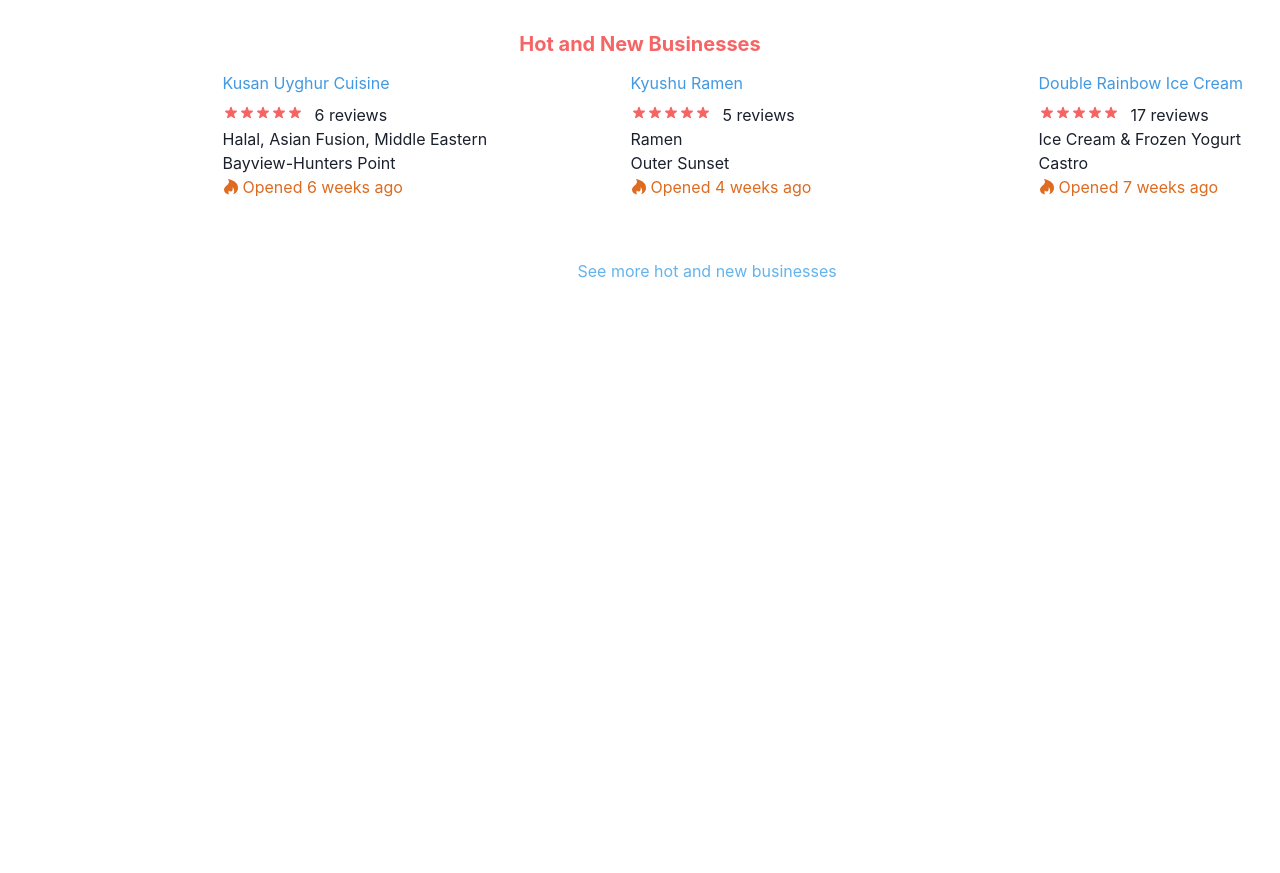
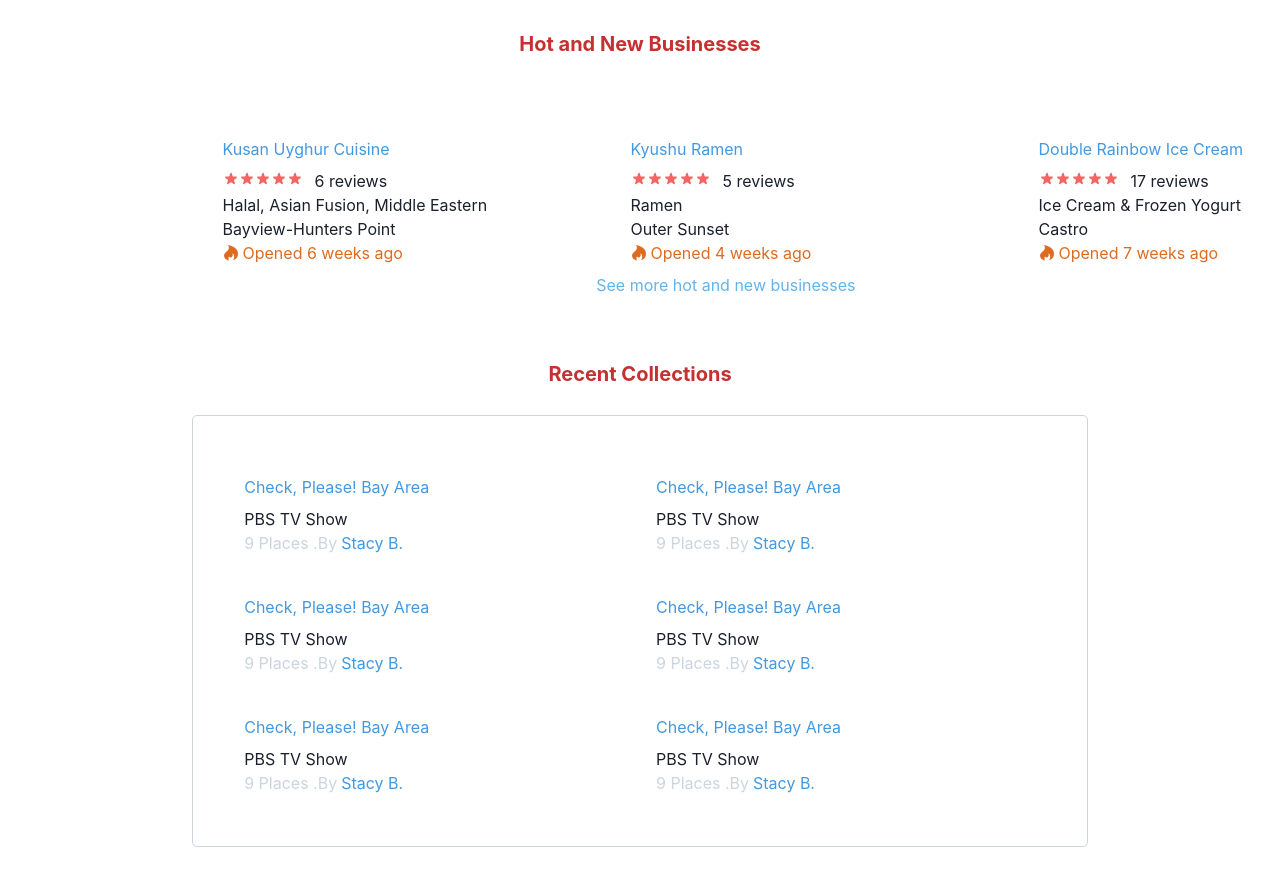
Before and after one commit to gadzorgenu/Yelp-landingPage-Clone, a React (Create React App) app in the folder yelp/: page /home in a window 1280 px wide. Shown: the part 1460-2333 px from the top of the page. Before the commit the page ends 1743 px from the top, so only its background shows below. Built offline with nearby package versions, Linux system fonts and the light colour scheme; what styletron-engine-atomic, styletron-react would draw is missing.

Commit message:
Modified new businesses component

```diff
--- a/yelp/src/Components/Alert.js
+++ b/yelp/src/Components/Alert.js
@@ -20,9 +20,9 @@
                     <Text fontSize='20px' mt={4} mx={3} fontWeight='bold'>You can always order in </Text>
                 </Flex>
                 <Box d='flex' fontSize='15px' color='blue.400' mt={6} ml='600px'>
-                    <Link>Delivery</Link>
-                    <Link ml={4}>Pizza Delivery</Link>
-                    <Link ml={4}>Chinese Food Delivery</Link>
+                    <Link href='https://www.yelp.com/search?find_desc=Delivery&find_loc=San+Francisco%2C+CA'>Delivery</Link>
+                    <Link href='https://www.yelp.com/search?find_desc=+Pizza+Delivery&find_loc=San+Francisco%2C+CA' ml={4}>Pizza Delivery</Link>
+                    <Link href='https://www.yelp.com/search?find_desc=+Chinese+Food+Delivery&find_loc=San+Francisco%2C+CA' ml={4}>Chinese Food Delivery</Link>
                 </Box>
                 <CloseButton mt={5} ml={5} onClose={onClose}/>
             </Flex>
--- a/yelp/src/Components/Branches.js
+++ b/yelp/src/Components/Branches.js
@@ -5,7 +5,7 @@
 
     return(
         <Box my='50px'>
-            <Text color='red.400' fontWeight='bold' textAlign='center' fontSize='30px' > Yelp San Fransisco</Text>
+            <Text color='red.600' fontWeight='bold' textAlign='center' fontSize='30px' > Yelp San Fransisco</Text>
             <Flex mt={3} justify='center' fontSize='20px' color='gray.500'>
                 <Link mr={4} _hover={{ borderBottomWidth:'3px', borderColor:'red.500'}}>New York</Link>
                 <Link mr={4} _hover={{ borderBottomWidth:'3px', borderColor:'red.500'}}>San Jose</Link>
--- a/yelp/src/Components/Cards/BusinessCard.js
+++ b/yelp/src/Components/Cards/BusinessCard.js
@@ -25,7 +25,7 @@
     return (
         <Box >
             <a href='/home'>
-                <Box boxSize="2xs" h='210px' bgColor='white' mb={12} _hover={{boxShadow:'xl'}}>
+                <Box boxSize="2xs" h='210px' borderWidth='1px' borderColor='gray.300' bgColor='white' mb={12} _hover={{boxShadow:'xl'}}>
                     <Image src={images(title)}  alt={title}/>
                     <Text textAlign='center' py={2}>{title}</Text>
                 </Box>
--- a/yelp/src/Components/Cards/NewBusinessCard.js
+++ b/yelp/src/Components/Cards/NewBusinessCard.js
@@ -21,7 +21,7 @@
     }
     return (
         <Box>
-            <Box pl='20px' py='1%' boxSize="sm" h='200px' >
+            <Box pl='20px' py='1%' boxSize="sm" h='10%' my='1%' >
                 {/* <Image src={images(number)}  alt={title}/> */}
                 <Text color='blue.400' py={2}>{title}</Text>
                 <Flex>
--- /dev/null
+++ b/yelp/src/Components/Collection.js
@@ -0,0 +1,17 @@
+import React from 'react'
+import {Box,Text,Image, Flex, Icon} from '@chakra-ui/react'
+
+const Collection = ({location, title, numOfPlaces, name}) => {
+    return (
+       <Box >
+           <Text color='blue.400' py={2}>{location}</Text>
+           <Text>{title}</Text>
+            <Flex>
+                <Text color='gray.300'>{numOfPlaces} .By </Text>
+                <Text color='blue.400' ml={1}>{name}</Text>
+            </Flex>
+       </Box>
+    )
+}
+
+export default Collection
--- a/yelp/src/Components/NewBusiness.js
+++ b/yelp/src/Components/NewBusiness.js
@@ -1,5 +1,5 @@
 import React from 'react'
-import {Box,Text, Grid,Link} from '@chakra-ui/react'
+import {Box,Text, Grid} from '@chakra-ui/react'
 import NewBusinessCard from './Cards/NewBusinessCard'
 
 const NewBusiness = () => {
@@ -35,8 +35,8 @@
 ]
     return (
        <Box mx='15px'>
-           <Text color='red.400' fontWeight='bold' textAlign='center' fontSize='20px'>Hot and New Businesses</Text>
-           <Box mx='15%' >
+           <Text color='red.600' fontWeight='bold' textAlign='center' fontSize='20px'>Hot and New Businesses</Text>
+           <Box mx='15%' my='5%' >
                 <Grid templateColumns='repeat(4, 1fr)' gap={6} >
                     {
                         data.map((item) => (
@@ -52,8 +52,9 @@
                         ))
                     }
                 </Grid>
+            <Text as='a' href='/home' ml='45%' color='blue.300' textAlign='center'> See more hot and new businesses</Text>
             </Box>
-            <Text as='a' href='/home' ml='45%' color='blue.300' textAlign='center'> See more hot and new businesses</Text>
+            <Text color='red.600' fontWeight='bold' textAlign='center' fontSize='20px'>Recent Collections</Text>
        </Box>
     )
 }
--- a/yelp/src/Pages/home.js
+++ b/yelp/src/Pages/home.js
@@ -8,6 +8,8 @@
 import BusinessCard from '../Components/Cards/BusinessCard'
 import Branches from '../Components/Branches'
 import NewBusiness from '../Components/NewBusiness'
+import Collection from '../Components/Collection'
+
 const Home = () => {
 
     const Business =[
@@ -26,6 +28,50 @@
         {
             id: 4,
             title: 'Dentists'
+        }
+    ]
+    const collections=[
+        {
+            id:1,
+            location: 'Check, Please! Bay Area',
+            title: 'PBS TV Show',
+            numOfPlaces: '9 Places',
+            name: 'Stacy B.'
+        },
+        {
+            id:2,
+            location: 'Check, Please! Bay Area',
+            title: 'PBS TV Show',
+            numOfPlaces: '9 Places',
+            name: 'Stacy B.'
+        },
+        {
+            id:3,
+            location: 'Check, Please! Bay Area',
+            title: 'PBS TV Show',
+            numOfPlaces: '9 Places',
+            name: 'Stacy B.'
+        },
+        {
+            id:4,
+            location: 'Check, Please! Bay Area',
+            title: 'PBS TV Show',
+            numOfPlaces: '9 Places',
+            name: 'Stacy B.'
+        },
+        {
+            id:5,
+            location: 'Check, Please! Bay Area',
+            title: 'PBS TV Show',
+            numOfPlaces: '9 Places',
+            name: 'Stacy B.'
+        },
+        {
+            id:6,
+            location: 'Check, Please! Bay Area',
+            title: 'PBS TV Show',
+            numOfPlaces: '9 Places',
+            name: 'Stacy B.'
         }
     ]
     return (
@@ -53,7 +99,7 @@
                     </Box>
                 </Box>
                 <Box bgColor='gray.100' >
-                    <Text color='red.400' fontWeight='bold' textAlign='center' fontSize='30px' py={5}>Find the Best Business in Town</Text>
+                    <Text color='red.600' fontWeight='bold' textAlign='center' fontSize='30px' py={5}>Find the Best Business in Town</Text>
                     <Box my='10px'mx='15%' >
                         <Grid templateColumns='repeat(4, 1fr)' >
                             {
@@ -69,6 +115,21 @@
                 </Box>
                 <Branches mx='15%'/>
                 <NewBusiness/>
+                <Box mx='15%' my='2%' borderRadius='5px' borderWidth='1px' borderColor='gray.300' p='4%' >
+                        <Grid templateColumns='repeat(2, 1fr)' gap={8} >
+                            {
+                                collections.map((item) => (
+                                    <Collection
+                                        key={item.id}
+                                        location={item.location}
+                                        title={item.title}
+                                        numOfPlaces={item.numOfPlaces}
+                                        name={item.name}
+                                    />
+                                ))
+                            }
+                        </Grid>
+                    </Box>
         </Box>
     )
 }
```
Also changed, not shown: 1 other file (tests, documents, lock files or other folders).
